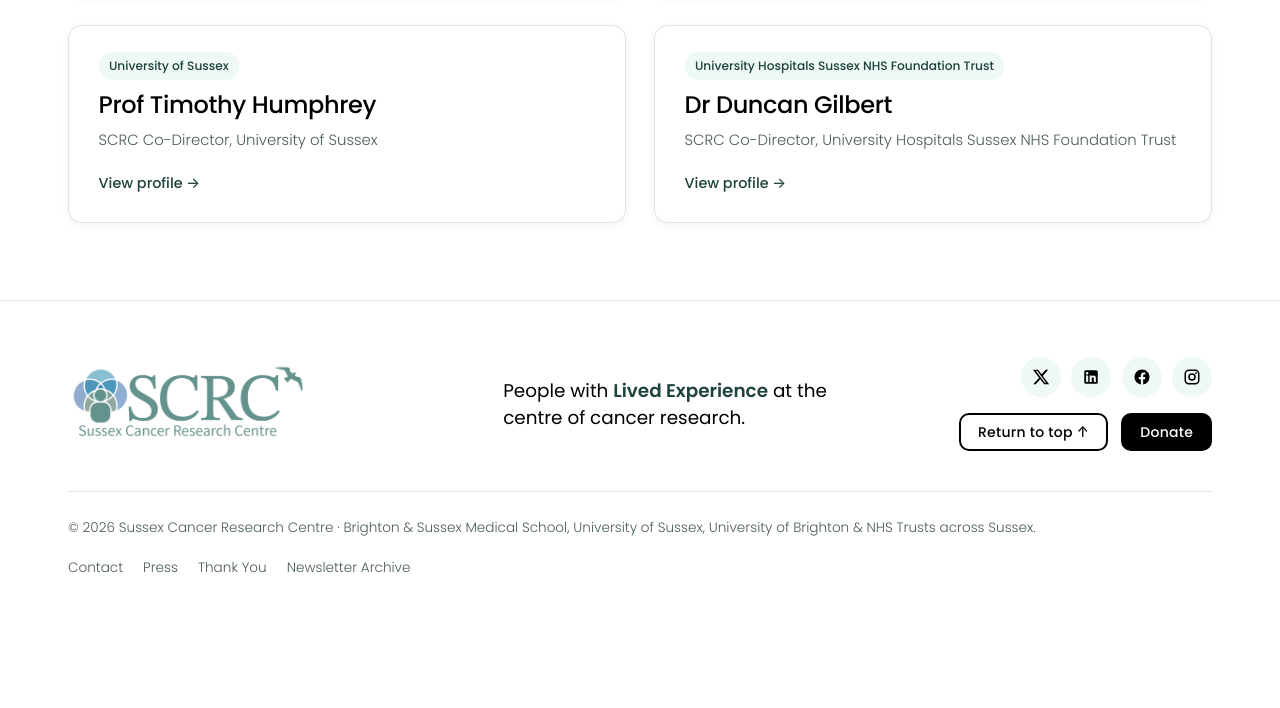
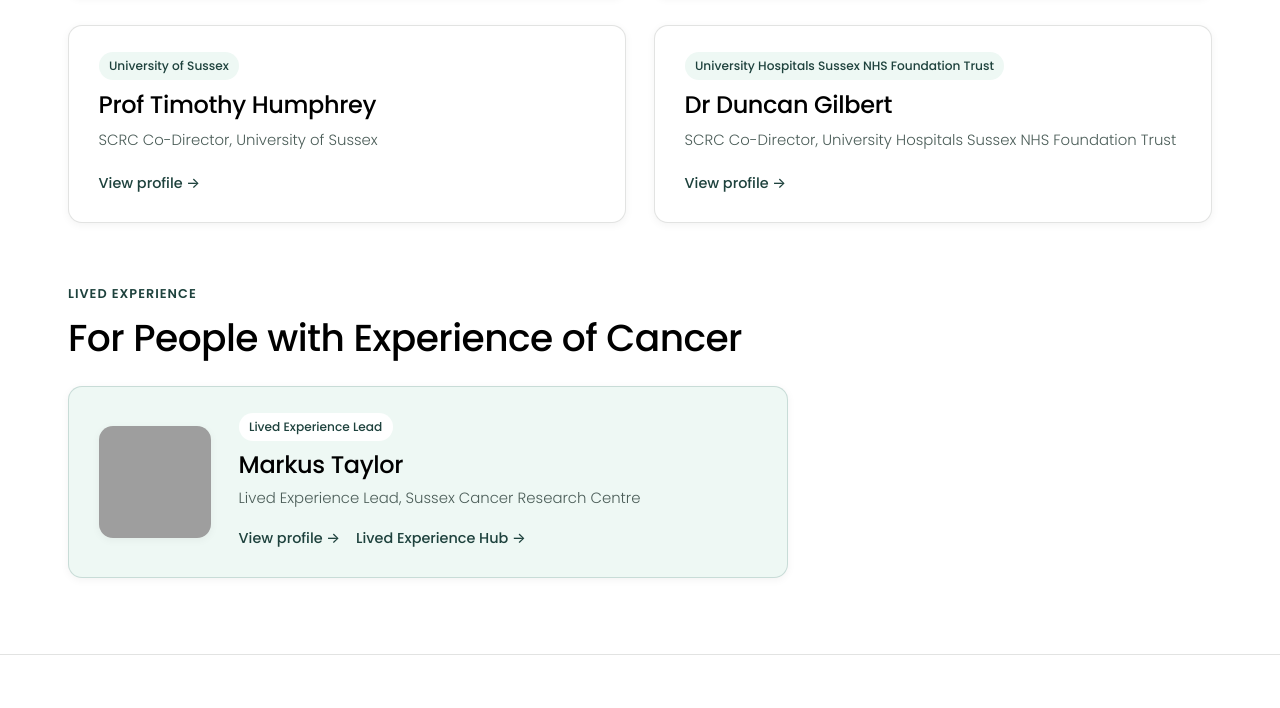
Before and after one commit to SiFTW/SCRC-website, an Astro site: page /contact-us in a window 1280 px wide. Shown: the part 1353-2061 px from the top of the page. Before the commit the page ends 1973 px from the top, so only its background shows below. Built offline with nearby package versions, Linux system fonts and the light colour scheme; Astro itself is replaced by a stand-in of ours; grey boxes are pictures that could not be loaded.

Commit message:
Add For People with Experience of Cancer section with Markus Taylor to Contact page

```diff
--- a/src/pages/contact-us.astro
+++ b/src/pages/contact-us.astro
@@ -94,8 +94,8 @@ const isExternalForm = site.externalLinks.contactFormUrl.startsWith('http');
       </div>
 
       <span class="eyebrow">Centre Leadership</span>
-      <h2 style="margin-bottom:1.5rem;">SCRC Co-Directors</h2>
-      <div class="grid grid--2">
+      <h2 style="margin-bottom:1.5rem;">SCRC Leadership</h2>
+      <div class="grid grid--2" style="margin-bottom:3.5rem;">
         {directors.map((d) => (
           <div class="callout">
             <span class="tag" style="margin-bottom:0.65rem;">{d.institution}</span>
@@ -105,6 +105,30 @@ const isExternalForm = site.externalLinks.contactFormUrl.startsWith('http');
           </div>
         ))}
       </div>
+
+      <span class="eyebrow">Lived Experience</span>
+      <h2 style="margin-bottom:1.5rem;">For People with Experience of Cancer</h2>
+      <div class="callout callout--mint" style="display:flex; flex-wrap:wrap; align-items:center; gap:1.75rem; max-width:720px;">
+        <img
+          src="/images/people/markus-taylor.jpg"
+          alt="Markus Taylor"
+          width="112"
+          height="112"
+          style="width:112px; height:112px; object-fit:cover; object-position:top center; border-radius:var(--radius-card); box-shadow:var(--shadow-sm); flex-shrink:0;"
+          loading="lazy"
+        />
+        <div style="flex:1; min-width:220px;">
+          <span class="tag" style="background:var(--scrc-white); margin-bottom:0.55rem;">Lived Experience Lead</span>
+          <h3 style="margin-bottom:0.3rem;">Markus Taylor</h3>
+          <p style="font-size:0.93rem; color:var(--scrc-muted); margin-bottom:0.9rem;">
+            Lived Experience Lead, Sussex Cancer Research Centre
+          </p>
+          <div style="display:flex; flex-wrap:wrap; gap:1rem; align-items:center;">
+            <a href="/directory/markus-taylor" class="read-more">View profile →</a>
+            <a href="/lived-experience" class="read-more">Lived Experience Hub →</a>
+          </div>
+        </div>
+      </div>
     </div>
   </section>
 </BaseLayout>
```
